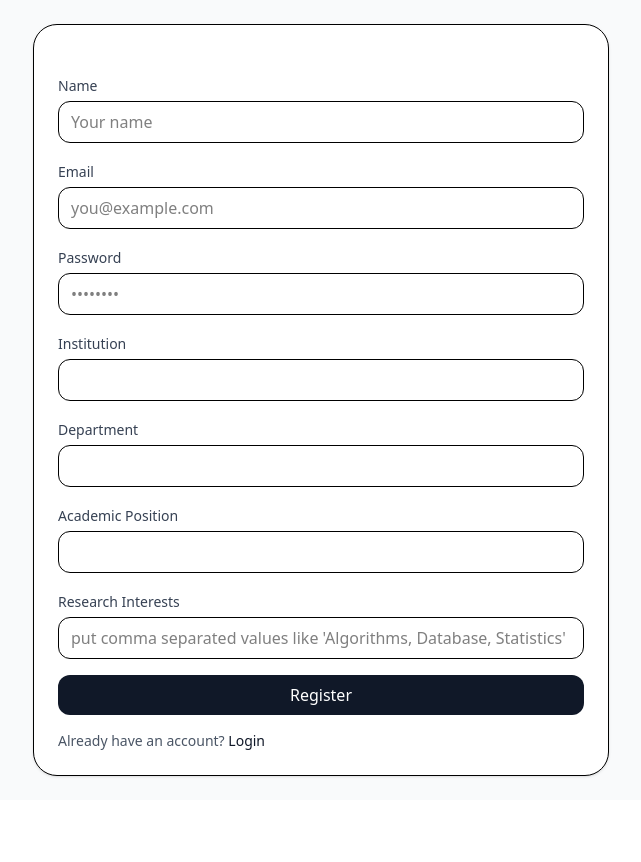
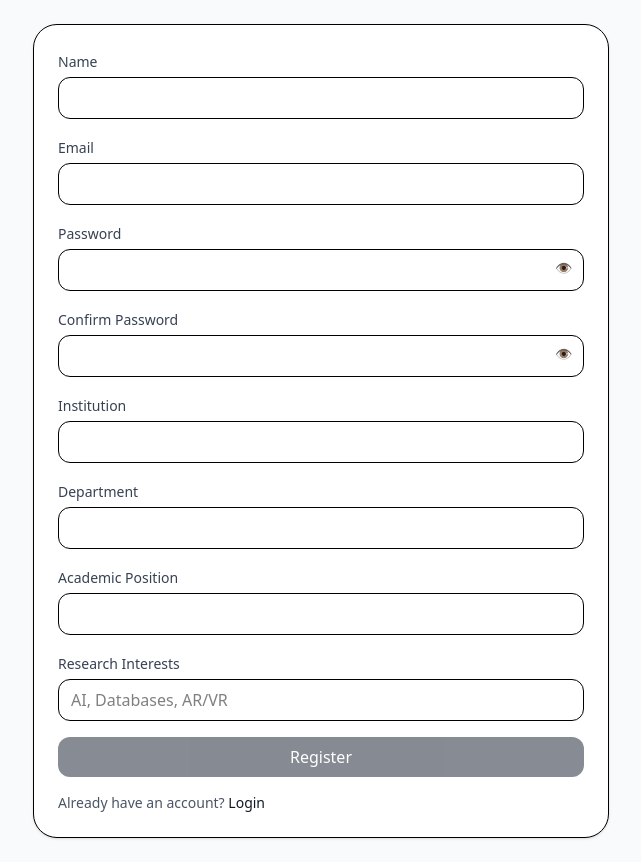
Before and after one commit to DibyanshGupta/RnD-Frontend-, a React app in the folder frontend/: page /register in a window 1280 px wide. Shown: the whole page, without its empty margins (319-960 px from the left). Before the commit the page ends 800 px from the top, so only its background shows below. Built offline with nearby package versions, Linux system fonts and the light colour scheme; the HTML template or start-up script is replaced by a standard one.

Commit message:
Register page updated and Edit Profile page added

```diff
--- a/frontend/src/data/mockDb.js
+++ b/frontend/src/data/mockDb.js
@@ -64,6 +64,23 @@ export const mockDb = {
     },
   ],
 };
+
+export function getProfile() {
+  return {
+    name: "Diby ansh Gupta",
+    email: "dibyansh@example.com",
+    institution: "IEM Kolkata",
+    department: "Computer Science",
+    academic_position: "Student",
+    research_interests: "AI, AR/VR, Systems",
+    role: localStorage.getItem("role"),
+  };
+}
+
+export function setProfile(updatedProfile) {
+  console.log("Profile updated:", updatedProfile);
+  return true;
+}
 
 export function getRole() {
   return localStorage.getItem("role");
--- a/frontend/src/pages/Register.jsx
+++ b/frontend/src/pages/Register.jsx
@@ -4,90 +4,175 @@ import api from "./api";
 
 export default function Register() {
   const navigate = useNavigate();
+
   const [name, setName] = useState("");
   const [email, setEmail] = useState("");
+
   const [password, setPassword] = useState("");
+  const [confirmPassword, setConfirmPassword] = useState("");
+
   const [institution, setInstitution] = useState("");
   const [department, setDepartment] = useState("");
   const [academic_position, setAcademic_position] = useState("");
   const [research_interests, setResearch_interests] = useState("");
 
+  const [showPassword, setShowPassword] = useState(false);
+  const [showConfirmPassword, setShowConfirmPassword] = useState(false);
 
+  /* ================= Password Rules ================= */
+  const passwordRules = {
+    length: password.length >= 10,
+    upper: /[A-Z]/.test(password),
+    lower: /[a-z]/.test(password),
+    number: /[0-9]/.test(password),
+    special: /[^A-Za-z0-9]/.test(password),
+  };
+
+  const isPasswordStrong = Object.values(passwordRules).every(Boolean);
+
+  const passwordsMatch =
+    password.length === 0 || confirmPassword.length === 0
+      ? true
+      : password === confirmPassword;
+
+  const canSubmit = isPasswordStrong && passwordsMatch;
+
+  /* ================= Submit ================= */
   async function handleRegister(e) {
     e.preventDefault();
+    if (!canSubmit) return;
 
     try {
       const payload = {
+        name,
         email,
         password,
-      name,
         institution,
         department,
         academic_position,
-
-      // ⭐ convert string → array BEFORE sending
         research_interests: research_interests
           .split(",")
-        .map(i => i.trim())
+          .map((i) => i.trim())
           .filter(Boolean),
       };
 
       const res = await api.post("/api/auth/register/", payload);
 
-    console.log("Registration successful:", res.data);
-
-    // store JWT
       localStorage.setItem("access", res.data.access);
       localStorage.setItem("refresh", res.data.refresh);
+
       navigate("/author/dashboard");
-
     } catch (err) {
       console.error("Registration error:", err.response?.data || err);
     }
   }
 
-
-
   return (
     <div className="min-h-screen bg-gray-50 flex items-center justify-center p-6">
       <div className="w-full max-w-xl rounded-3xl border bg-white p-6 shadow-sm">
-        {/* <h2 className="text-2xl font-semibold">Register</h2> */}
-
-        <form className="mt-6 space-y-4" onSubmit={handleRegister}>
+        <form className="space-y-4" onSubmit={handleRegister}>
+          {/* Name */}
           <div>
             <label className="text-sm font-medium text-gray-700">Name</label>
             <input
               className="mt-1 w-full rounded-xl border px-3 py-2"
               value={name}
               onChange={(e) => setName(e.target.value)}
-              placeholder="Your name"
               required
             />
           </div>
 
+          {/* Email */}
           <div>
             <label className="text-sm font-medium text-gray-700">Email</label>
             <input
               className="mt-1 w-full rounded-xl border px-3 py-2"
+              type="email"
               value={email}
               onChange={(e) => setEmail(e.target.value)}
-              placeholder="you@example.com"
-              type="email"
               required
             />
           </div>
 
+          {/* Password */}
           <div>
             <label className="text-sm font-medium text-gray-700">Password</label>
+            <div className="relative">
               <input
-              className="mt-1 w-full rounded-xl border px-3 py-2"
+                type={showPassword ? "text" : "password"}
+                className={`mt-1 w-full rounded-xl border px-3 py-2 pr-10 ${
+                  !isPasswordStrong && password.length > 0
+                    ? "border-red-500"
+                    : ""
+                }`}
                 value={password}
                 onChange={(e) => setPassword(e.target.value)}
-              placeholder="••••••••"
-              type="password"
                 required
               />
+              <button
+                type="button"
+                className="absolute inset-y-0 right-3 text-sm text-gray-500"
+                onClick={() => setShowPassword(!showPassword)}
+              >
+                {showPassword ? "🙈" : "👁️"}
+              </button>
             </div>
+
+            {password.length > 0 && (
+              <ul className="mt-2 space-y-1 text-xs">
+                <li className={passwordRules.length ? "text-green-600" : "text-red-600"}>
+                  • At least 10 characters
+                </li>
+                <li className={passwordRules.upper ? "text-green-600" : "text-red-600"}>
+                  • One uppercase letter
+                </li>
+                <li className={passwordRules.lower ? "text-green-600" : "text-red-600"}>
+                  • One lowercase letter
+                </li>
+                <li className={passwordRules.number ? "text-green-600" : "text-red-600"}>
+                  • One number
+                </li>
+                <li className={passwordRules.special ? "text-green-600" : "text-red-600"}>
+                  • One special character
+                </li>
+              </ul>
+            )}
+          </div>
+
+          {/* Confirm Password */}
+          <div>
+            <label className="text-sm font-medium text-gray-700">
+              Confirm Password
+            </label>
+            <div className="relative">
+              <input
+                type={showConfirmPassword ? "text" : "password"}
+                className={`mt-1 w-full rounded-xl border px-3 py-2 pr-10 ${
+                  !passwordsMatch ? "border-red-500" : ""
+                }`}
+                value={confirmPassword}
+                onChange={(e) => setConfirmPassword(e.target.value)}
+                required
+              />
+              <button
+                type="button"
+                className="absolute inset-y-0 right-3 text-sm text-gray-500"
+                onClick={() =>
+                  setShowConfirmPassword(!showConfirmPassword)
+                }
+              >
+                {showConfirmPassword ? "🙈" : "👁️"}
+              </button>
+            </div>
+
+            {!passwordsMatch && (
+              <p className="mt-1 text-xs text-red-600">
+                Passwords do not match
+              </p>
+            )}
+          </div>
+
+          {/* Institution */}
           <div>
             <label className="text-sm font-medium text-gray-700">Institution</label>
             <input
@@ -97,6 +182,8 @@ export default function Register() {
               required
             />
           </div>
+
+          {/* Department */}
           <div>
             <label className="text-sm font-medium text-gray-700">Department</label>
             <input
@@ -105,27 +192,40 @@ export default function Register() {
               onChange={(e) => setDepartment(e.target.value)}
               required
             />
-          </div><div>
-            <label className="text-sm font-medium text-gray-700">Academic Position</label>
+          </div>
+
+          {/* Academic Position */}
+          <div>
+            <label className="text-sm font-medium text-gray-700">
+              Academic Position
+            </label>
             <input
               className="mt-1 w-full rounded-xl border px-3 py-2"
               value={academic_position}
               onChange={(e) => setAcademic_position(e.target.value)}
               required
             />
-          </div><div>
-            <label className="text-sm font-medium text-gray-700">Research Interests</label>
+          </div>
+
+          {/* Research Interests */}
+          <div>
+            <label className="text-sm font-medium text-gray-700">
+              Research Interests
+            </label>
             <input
               className="mt-1 w-full rounded-xl border px-3 py-2"
               value={research_interests}
               onChange={(e) => setResearch_interests(e.target.value)}
-              placeholder="put comma separated values like 'Algorithms, Database, Statistics'"
+              placeholder="AI, Databases, AR/VR"
               required
             />
           </div>
 
-
-          <button className="w-full rounded-xl bg-gray-900 px-4 py-2 text-white font-medium">
+          {/* Submit */}
+          <button
+            disabled={!canSubmit}
+            className="w-full rounded-xl bg-gray-900 px-4 py-2 text-white font-medium disabled:opacity-50"
+          >
             Register
           </button>
         </form>
--- /dev/null
+++ b/frontend/src/pages/profile/EditProfile.jsx
@@ -0,0 +1,98 @@
+import React, { useState, useEffect } from "react";
+import { useNavigate } from "react-router-dom";
+// import { getProfile, setProfile } from "../../data/mockDb";
+
+export default function EditProfile() {
+  const navigate = useNavigate();
+
+  const [profile, setProfile] = useState({
+    name: "",
+    email: "",
+    institution: "",
+    department: "",
+    academic_position: "",
+    research_interests: "",
+  });
+
+  useEffect(() => {
+    // const data = getProfile();
+    // if (data) setProfile(data);
+  }, []);
+
+  function handleChange(e) {
+    setProfile({ ...profile, [e.target.name]: e.target.value });
+  }
+
+  function handleSubmit(e) {
+    e.preventDefault();
+    // updateProfile(profile);
+    alert("Profile updated successfully");
+    navigate(-1); // go back
+  }
+
+  return (
+    <div className="min-h-screen bg-gray-50 p-6">
+      <div className="mx-auto max-w-3xl rounded-3xl border bg-white p-6 shadow-sm">
+        <h2 className="text-2xl font-semibold">Edit Profile</h2>
+        <p className="mt-1 text-sm text-gray-600">
+          Update your academic and professional details.
+        </p>
+
+        <form onSubmit={handleSubmit} className="mt-6 grid grid-cols-1 md:grid-cols-2 gap-4">
+          <input
+            name="name"
+            value={profile.name}
+            onChange={handleChange}
+            placeholder="Full Name"
+            className="rounded-xl border px-3 py-2"
+            required
+          />
+
+          <input
+            name="email"
+            value={profile.email}
+            disabled
+            placeholder="sample@example.com"
+            className="rounded-xl border px-3 py-2 bg-gray-100"
+          />
+
+          <input
+            name="institution"
+            value={profile.institution}
+            onChange={handleChange}
+            placeholder="Institution"
+            className="rounded-xl border px-3 py-2"
+          />
+
+          <input
+            name="department"
+            value={profile.department}
+            onChange={handleChange}
+            placeholder="Department"
+            className="rounded-xl border px-3 py-2"
+          />
+
+          <input
+            name="academic_position"
+            value={profile.academic_position}
+            onChange={handleChange}
+            placeholder="Academic Position"
+            className="rounded-xl border px-3 py-2"
+          />
+
+          <input
+            name="research_interests"
+            value={profile.research_interests}
+            onChange={handleChange}
+            placeholder="Research Interests (comma separated)"
+            className="rounded-xl border px-3 py-2 md:col-span-2"
+          />
+
+          <button className="md:col-span-2 rounded-xl bg-gray-900 px-4 py-2 text-white">
+            Save Changes
+          </button>
+        </form>
+      </div>
+    </div>
+  );
+}
```
Also changed, not shown: frontend/src/App.jsx (+24 -4 lines), frontend/src/components/Sidebar.jsx (+22 -6 lines). Lines whose indentation alone changed are shown as unchanged.
